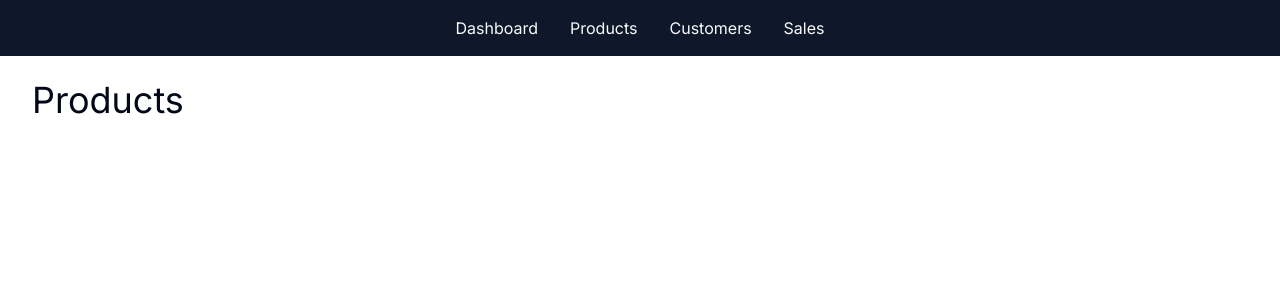
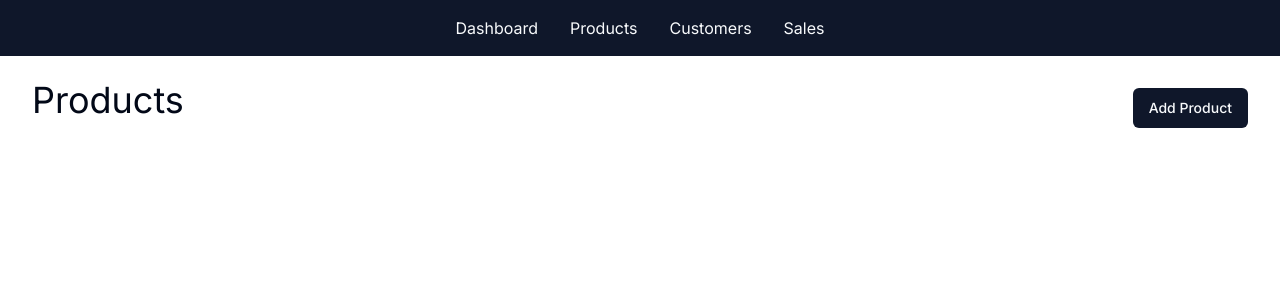
Before and after one commit to DavidPerelman/next-js-ecommerce, a Next.js app: page /admin/products in a window 1280 px wide. Shown: the top 300 px of the page. Built offline with nearby package versions, Linux system fonts and the light colour scheme.

Commit message:
src - app - admin - products - page.tsx - AdminProductsPage Add Product button

```diff
--- a/package.json
+++ b/package.json
@@ -10,6 +10,7 @@
   },
   "dependencies": {
     "@prisma/client": "^5.17.0",
+    "@radix-ui/react-slot": "^1.1.0",
     "class-variance-authority": "^0.7.0",
     "clsx": "^2.1.1",
     "lucide-react": "^0.414.0",
--- a/src/app/admin/products/page.tsx
+++ b/src/app/admin/products/page.tsx
@@ -1,9 +1,16 @@
+import { Button } from "@/src/components/ui/button";
 import PageHeader from "../_components/PageHeader";
+import Link from "next/link";
 
 export default function AdminProductsPage() {
   return (
     <>
-      <PageHeader>Products</PageHeader>
+      <div className="flex justify-between items-center gap-4">
+        <PageHeader>Products</PageHeader>
+        <Button>
+          <Link href="/admin/products/new">Add Product</Link>
+        </Button>
+      </div>
     </>
   );
 }
--- /dev/null
+++ b/src/components/ui/button.tsx
@@ -0,0 +1,56 @@
+import * as React from "react";
+import { Slot } from "@radix-ui/react-slot";
+import { cva, type VariantProps } from "class-variance-authority";
+
+import { cn } from "@/src/lib/utils";
+
+const buttonVariants = cva(
+  "inline-flex items-center justify-center whitespace-nowrap rounded-md text-sm font-medium ring-offset-background transition-colors focus-visible:outline-none focus-visible:ring-2 focus-visible:ring-ring focus-visible:ring-offset-2 disabled:pointer-events-none disabled:opacity-50",
+  {
+    variants: {
+      variant: {
+        default: "bg-primary text-primary-foreground hover:bg-primary/90",
+        destructive:
+          "bg-destructive text-destructive-foreground hover:bg-destructive/90",
+        outline:
+          "border border-input bg-background hover:bg-accent hover:text-accent-foreground",
+        secondary:
+          "bg-secondary text-secondary-foreground hover:bg-secondary/80",
+        ghost: "hover:bg-accent hover:text-accent-foreground",
+        link: "text-primary underline-offset-4 hover:underline",
+      },
+      size: {
+        default: "h-10 px-4 py-2",
+        sm: "h-9 rounded-md px-3",
+        lg: "h-11 rounded-md px-8",
+        icon: "h-10 w-10",
+      },
+    },
+    defaultVariants: {
+      variant: "default",
+      size: "default",
+    },
+  }
+);
+
+export interface ButtonProps
+  extends React.ButtonHTMLAttributes<HTMLButtonElement>,
+    VariantProps<typeof buttonVariants> {
+  asChild?: boolean;
+}
+
+const Button = React.forwardRef<HTMLButtonElement, ButtonProps>(
+  ({ className, variant, size, asChild = false, ...props }, ref) => {
+    const Comp = asChild ? Slot : "button";
+    return (
+      <Comp
+        className={cn(buttonVariants({ variant, size, className }))}
+        ref={ref}
+        {...props}
+      />
+    );
+  }
+);
+Button.displayName = "Button";
+
+export { Button, buttonVariants };
```
Also changed, not shown: 1 other file (tests, documents, lock files or other folders).
